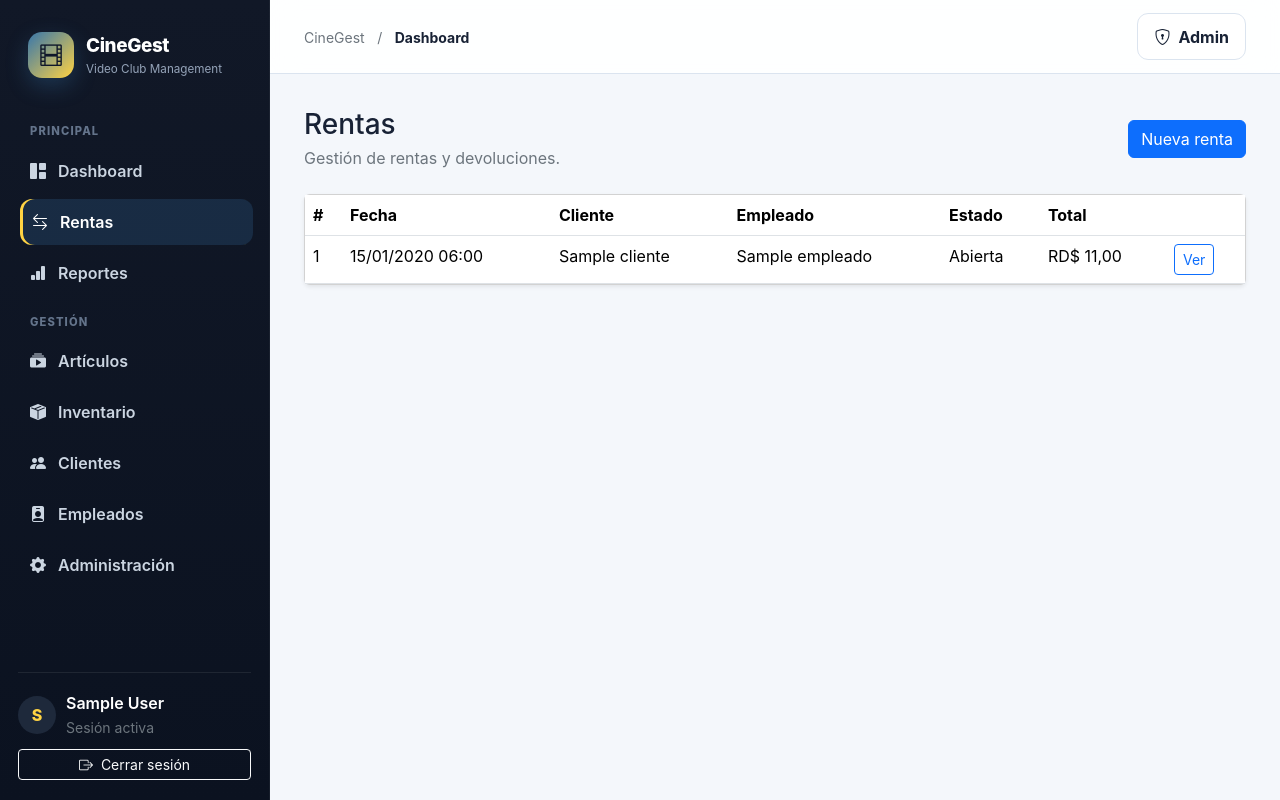
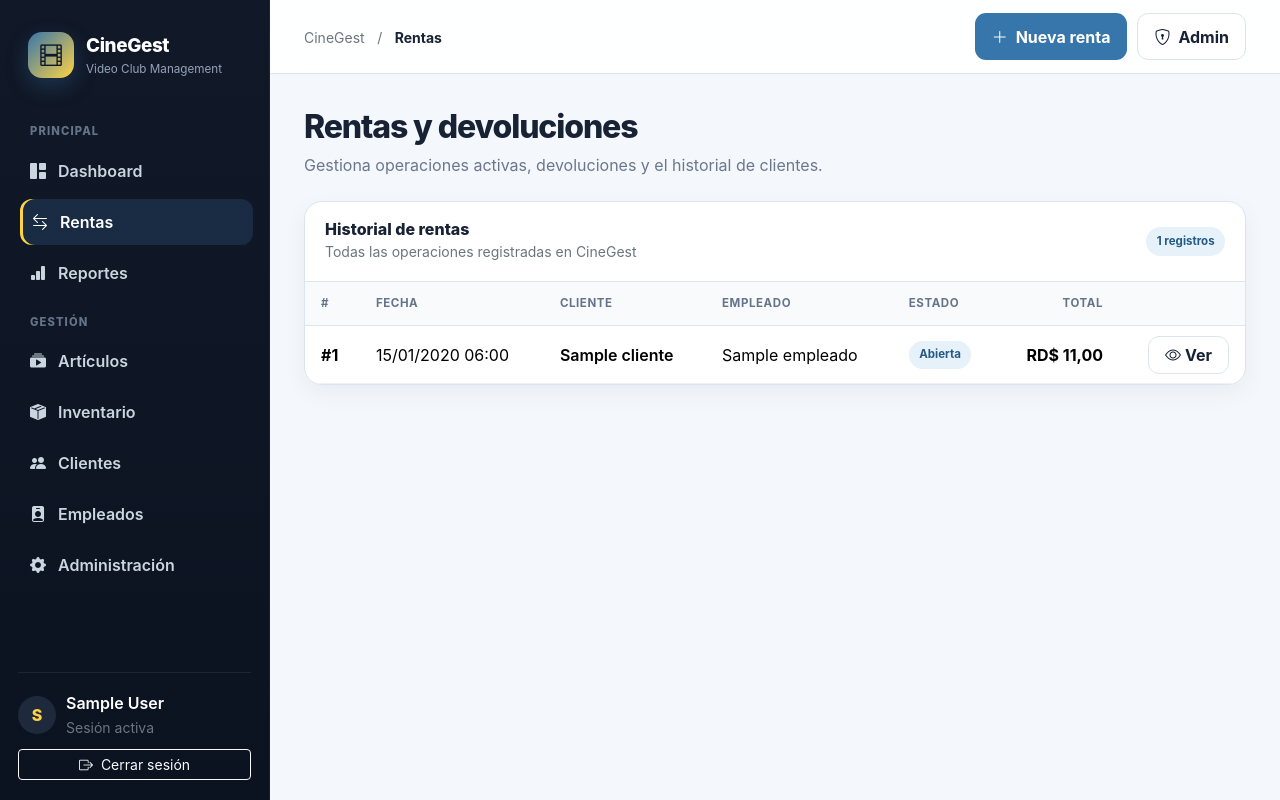
Before and after one commit to Jairo0811/CineGest, a Django app: page /rentas/ in a window 1280 px wide. Run offline with Django 5.2, Linux system fonts and the light colour scheme; a user stored in the database is signed in; tables that the repository leaves empty hold one stand-in row (values such as "Sample post").

Commit message:
feat(ui): rediseñar listado de rentas

```diff
--- a/templates/rentas/lista.html
+++ b/templates/rentas/lista.html
@@ -1,9 +1,42 @@
 {% extends 'base.html' %}
 {% block title %}Rentas | CineGest{% endblock %}
+{% block breadcrumb %}Rentas{% endblock %}
+{% block top_actions %}
+<a class="cg-btn cg-btn-primary d-inline-flex align-items-center gap-2" href="{% url 'rentas:nueva' %}"><i class="bi bi-plus-lg"></i>Nueva renta</a>
+{% endblock %}
 {% block content %}
-<div class="d-flex justify-content-between align-items-center mb-4">
-  <div><h1 class="h3 mb-1">Rentas</h1><p class="text-secondary mb-0">Gestión de rentas y devoluciones.</p></div>
-  <a class="btn btn-primary" href="{% url 'rentas:nueva' %}">Nueva renta</a>
+<div class="mb-4">
+  <h1 class="cg-page-title h2">Rentas y devoluciones</h1>
+  <p class="cg-page-subtitle">Gestiona operaciones activas, devoluciones y el historial de clientes.</p>
 </div>
-<div class="card shadow-sm"><div class="table-responsive"><table class="table table-hover mb-0"><thead><tr><th>#</th><th>Fecha</th><th>Cliente</th><th>Empleado</th><th>Estado</th><th>Total</th><th></th></tr></thead><tbody>{% for renta in rentas %}<tr><td>{{ renta.id }}</td><td>{{ renta.fecha_renta|date:'d/m/Y H:i' }}</td><td>{{ renta.cliente.nombre }}</td><td>{{ renta.empleado.nombre }}</td><td>{{ renta.get_estado_display }}</td><td>RD$ {{ renta.total|floatformat:2 }}</td><td><a class="btn btn-sm btn-outline-primary" href="{% url 'rentas:detalle' renta.id %}">Ver</a></td></tr>{% empty %}<tr><td colspan="7" class="text-center py-4 text-secondary">No hay rentas registradas.</td></tr>{% endfor %}</tbody></table></div></div>
+
+<section class="cg-panel">
+  <div class="cg-panel-header">
+    <div>
+      <h2 class="cg-panel-title">Historial de rentas</h2>
+      <small class="text-secondary">Todas las operaciones registradas en CineGest</small>
+    </div>
+    <span class="cg-badge cg-badge-blue">{{ rentas|length }} registros</span>
+  </div>
+  <div class="table-responsive">
+    <table class="table cg-table align-middle">
+      <thead><tr><th>#</th><th>Fecha</th><th>Cliente</th><th>Empleado</th><th>Estado</th><th class="text-end">Total</th><th></th></tr></thead>
+      <tbody>
+      {% for renta in rentas %}
+        <tr>
+          <td class="fw-bold">#{{ renta.id }}</td>
+          <td>{{ renta.fecha_renta|date:'d/m/Y H:i' }}</td>
+          <td><div class="fw-semibold">{{ renta.cliente.nombre }}</div></td>
+          <td>{{ renta.empleado.nombre }}</td>
+          <td><span class="cg-badge {% if renta.estado == 'DEVUELTA' %}cg-badge-green{% elif renta.estado == 'ABIERTA' %}cg-badge-blue{% else %}cg-badge-yellow{% endif %}">{{ renta.get_estado_display }}</span></td>
+          <td class="text-end fw-bold">RD$ {{ renta.total|floatformat:2 }}</td>
+          <td class="text-end"><a class="cg-btn cg-btn-light py-2 px-3" href="{% url 'rentas:detalle' renta.id %}"><i class="bi bi-eye me-1"></i>Ver</a></td>
+        </tr>
+      {% empty %}
+        <tr><td colspan="7"><div class="cg-empty"><i class="bi bi-arrow-left-right"></i><strong>No hay rentas registradas</strong><div class="small mt-1">Registra la primera renta para comenzar a construir el historial.</div><a class="cg-btn cg-btn-primary d-inline-block mt-3" href="{% url 'rentas:nueva' %}">Crear primera renta</a></div></td></tr>
+      {% endfor %}
+      </tbody>
+    </table>
+  </div>
+</section>
 {% endblock %}
```
